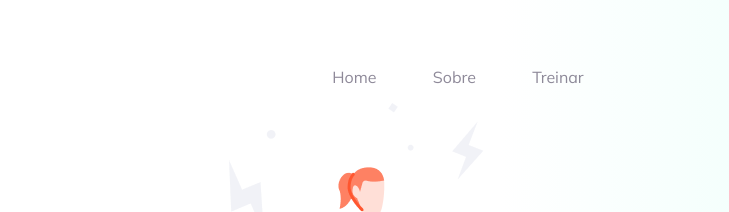
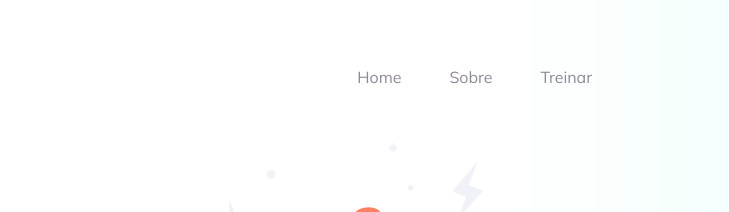
Before and after one commit to yurifuchs/projeto3, a plain HTML site: page index.html in a window 1280 px wide. Shown: the top 212 px of the page, 551-1280 px from the left. Drawn offline with nearby package versions, Linux system fonts and the light colour scheme.

Commit message:
Add files via upload

```diff
--- a/style.css
+++ b/style.css
@@ -19,14 +19,12 @@ body {
     display: flex;
     justify-content: space-between;
     align-items: center;
-    margin-bottom: 15px;
+    margin-bottom: 55px;
   }
 
   ul {
     display: flex;
     list-style: none;
-    justify-content: space-evenly;
-    width: 268px;
     margin: 0;
     padding: 0;
     gap: 48px;
```
